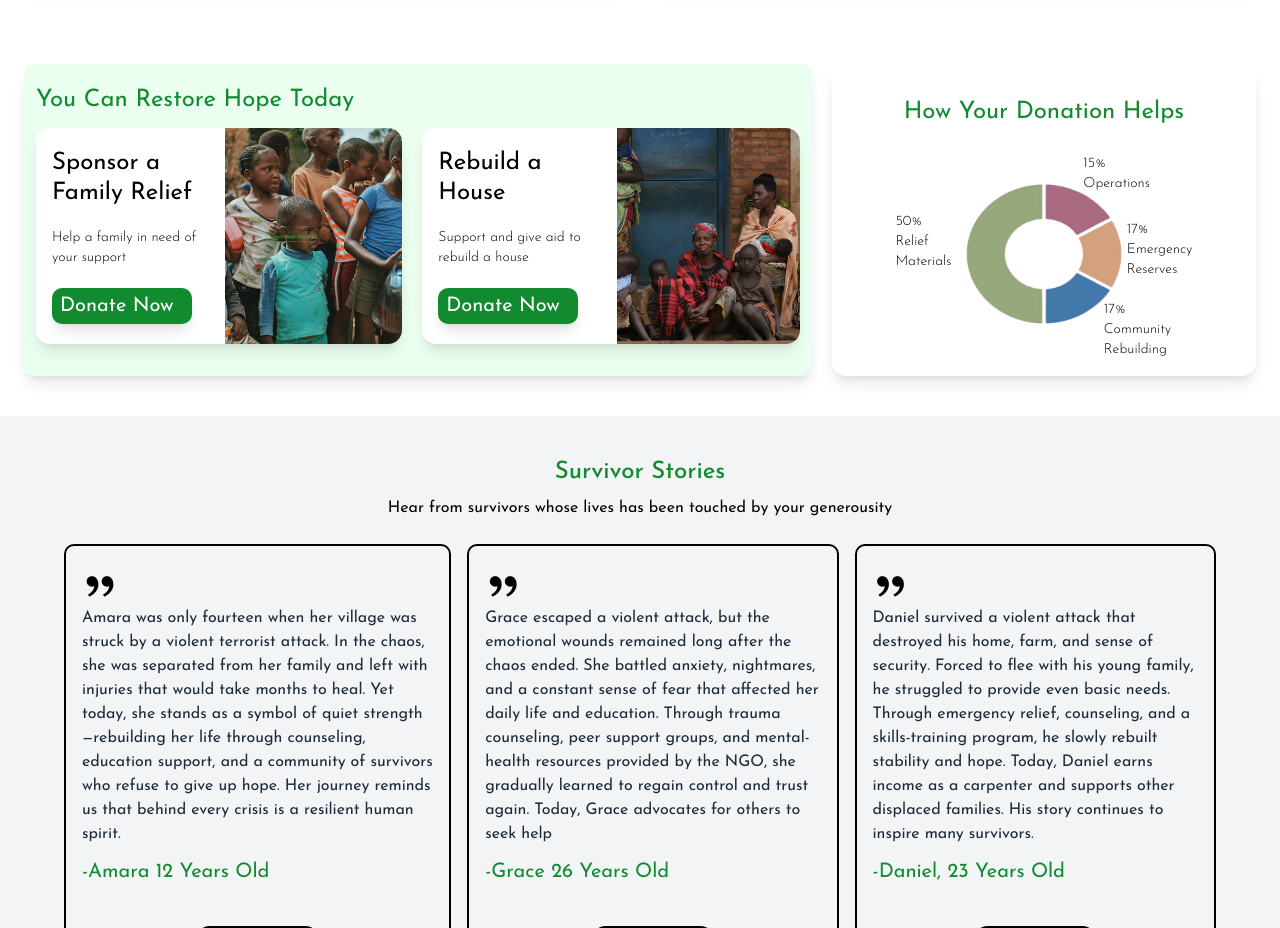
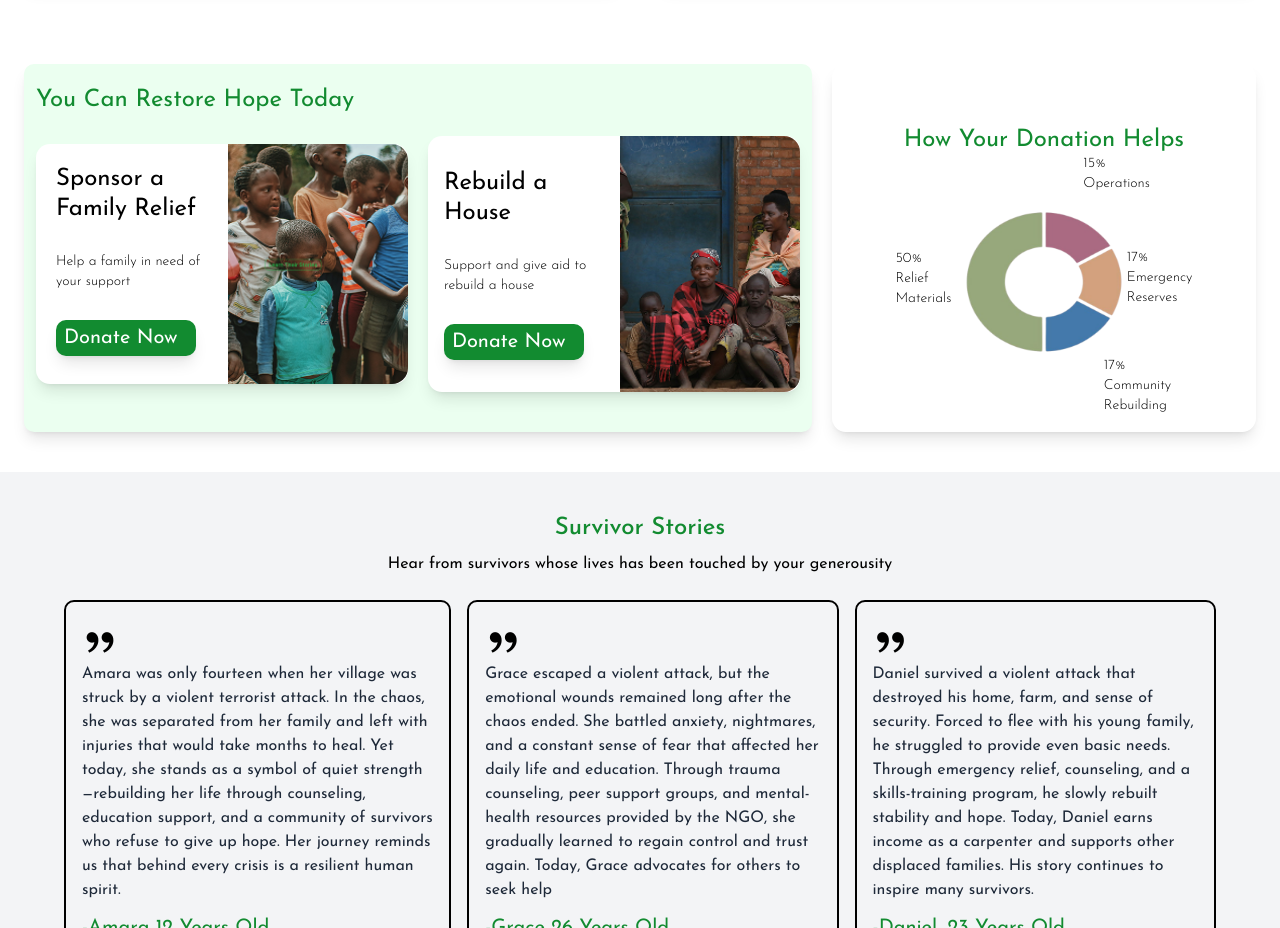
Before and after one commit to KamsiyochukwuOgbuefi/NGOsite, a website: page public/index.html in a window 1280 px wide. Shown: the part 1560-2488 px from the top of the page. Drawn offline with nearby package versions, Linux system fonts and the light colour scheme.

Commit message:
Update site

```diff
--- a/public/index.html
+++ b/public/index.html
@@ -14,6 +14,9 @@
       crossorigin="anonymous"
       referrerpolicy="no-referrer"
     />
+    <meta name="description" content="Support our NGO to help victims...">
+    <meta name="keywords" content="donation, NGO, charity, help">
+
   </head>
   <body class="font-josefin overflow-x-hidden">
     <!-- Hero Section -->
@@ -280,14 +283,14 @@
           <div class="md:flex md:gap-5">
             <!-- First Part -->
             <div
-              class="flex bg-white my-3 justify-center gap-3 rounded-[14px] shadow-lg md:items-center"
+              class="flex flex-col basis-1/2 pt-4 md:flex-row md:pt-0 lg:flex-row bg-white my-7 justify-center gap-3 rounded-[14px] shadow-lg md:items-center"
             >
-              <div class="pl-4 flex flex-col gap-2 py-5 basis-1/2 md:gap-5">
-                <h1 class="text-2xl leading-tight md:text-3xl lg:text-2xl">
+              <div class="pl-5 flex flex-col  gap-2 pt-5 pb-7 basis-1/2 md:gap-5">
+                <h1 class="text-2xl leading-tight pb-2 md:text-3xl lg:text-2xl">
                   Sponsor a <br />
                   Family Relief
                 </h1>
-                <p class="text-sm font-light md:text-xl lg:text-sm">
+                <p class="text-sm font-light pb-2 md:text-xl lg:text-sm">
                   Help a family in need of your support
                 </p>
                 <div
@@ -302,19 +305,19 @@
                 <img
                   src="assets/img3.png"
                   alt=""
-                  class="w-full h-full object-cover rounded-tr-[14px] rounded-br-[14px]"
+                  class="w-full h-[250px] rounded-b-2xl object-center object-cover md:h-full md:rounded-tr-2xl md:rounded-bl-none "
                 />
               </div>
             </div>
             <!-- Second Part -->
             <div
-              class="flex bg-white my-3 justify-center gap-3 rounded-[14px] shadow-lg md:items-center"
+              class="flex flex-col basis-1/2 pt-4 md:flex-row md:pt-0 lg:flex-row bg-white my-5 justify-center gap-3 rounded-[14px] shadow-lg md:items-center"
             >
               <div class="pl-4 flex flex-col gap-2 py-5 basis-1/2 md:gap-5">
-                <h1 class="text-2xl leading-tight md:text-3xl lg:text-2xl">
+                <h1 class="text-2xl pb-2 leading-tight md:text-3xl lg:text-2xl">
                   Rebuild a House
                 </h1>
-                <p class="text-sm font-light md:text-xl lg:text-sm">
+                <p class="text-sm pb-2 font-light md:text-xl lg:text-sm">
                   Support and give aid to rebuild a house
                 </p>
                 <div
@@ -329,7 +332,7 @@
                 <img
                   src="assets/img4.png"
                   alt=""
-                  class="w-full h-full object-cover rounded-tr-[14px] rounded-br-[14px]"
+                  class="w-full h-[250px] object-cover rounded-b-2xl object-center md:h-full md:rounded-tr-2xl md:rounded-bl-none  "
                 />
               </div>
             </div>
```
Also changed, not shown: public/payment.html (+2 -2 lines), public/output.css.
